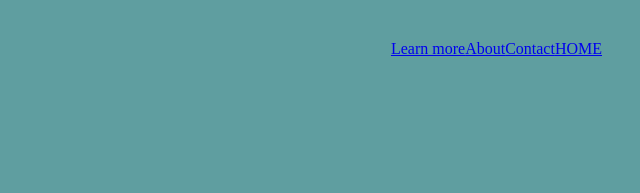
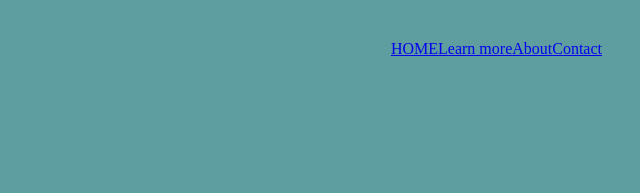
Before and after one commit to LoiseMulwa/mypet, a plain HTML site: page index.html in a window 1280 px wide. Shown: the top 193 px of the page, 640-1280 px from the left. Drawn offline with Linux system fonts and the light colour scheme.

```diff
--- a/index.html
+++ b/index.html
@@ -20,10 +20,11 @@
     </div>
      <div class="ol">
 
-            <a href="#learn more">Learn more</a>
-            <a href="#about">About</a>
-            <a href="#contact">Contact</a>
-            <a href="#home">HOME</a>
+        <a class="active" href="#home">HOME</a>
+        <a href="#learn more">Learn more</a>
+        <a href="#about">About</a>
+        <a href="#contact">Contact</a>
+
 
 
 
```
